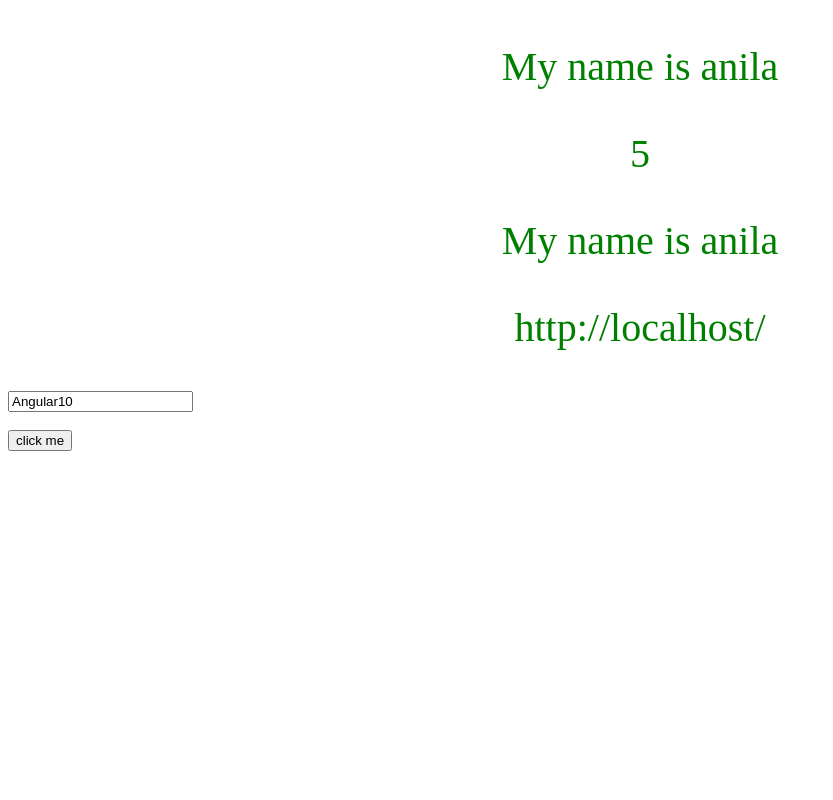
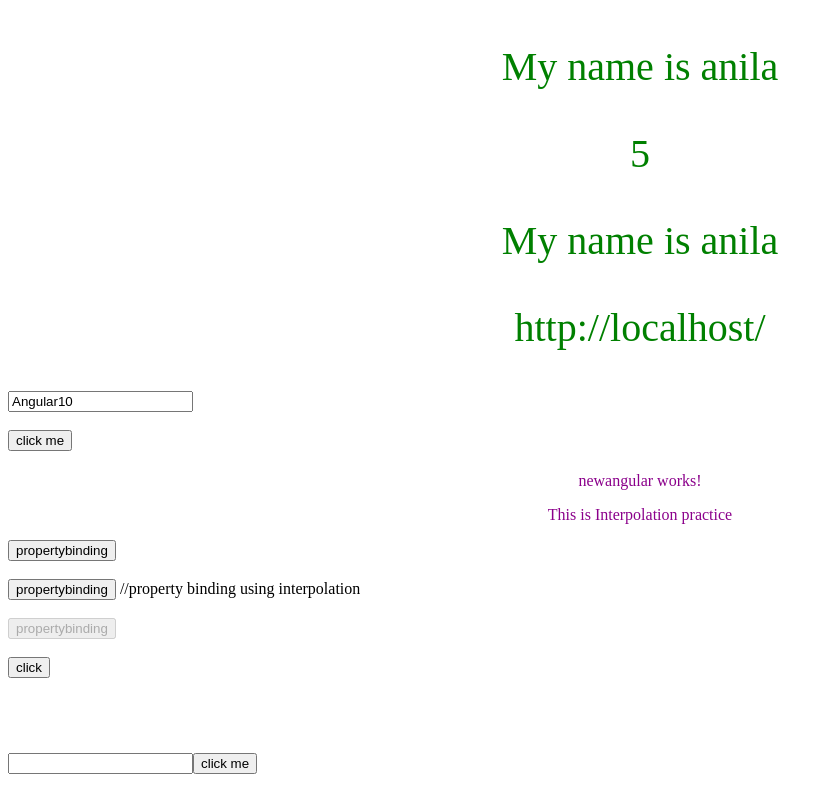
Before and after one commit to anila-aribandi/anila, an Angular app: page / in a window 1280 px wide. Shown: the part 1721-2521 px from the top of the page, without its empty margins (0-833 px from the left). Before the commit the page ends 2193 px from the top, so only its background shows below. Built offline with nearby package versions, Linux system fonts and the light colour scheme.

Commit message:
first commit

```diff
--- a/src/app/app.component.html
+++ b/src/app/app.component.html
@@ -101,3 +101,4 @@ we can change the size of the heading by using style attribute using css font-si
 <app-htmlpractice></app-htmlpractice>
 <app-new></app-new>
 <app-another></app-another>
+<app-newangular></app-newangular>
--- a/src/app/app.module.ts
+++ b/src/app/app.module.ts
@@ -8,6 +8,8 @@ import { PracticeComponent } from './practice/practice.component';
 import { AnotherpracticeComponent } from './anotherpractice/anotherpractice.component';
 import { NewComponent } from './new/new.component';
 import { AnotherComponent } from './another/another.component';
+import { NewangularComponent } from './newangular/newangular.component';
+import { FormsModule } from '@angular/forms';
 
 @NgModule({
   declarations: [
@@ -17,10 +19,12 @@ import { AnotherComponent } from './another/another.component';
     AnotherpracticeComponent,
     NewComponent,
     AnotherComponent,
+    NewangularComponent,
   ],
   imports: [
     BrowserModule,
-    AppRoutingModule
+    AppRoutingModule,
+    FormsModule
   ],
   providers: [],
   bootstrap: [AppComponent]
--- /dev/null
+++ b/src/app/newangular/newangular.component.css
@@ -0,0 +1,4 @@
+p{
+    text-align: center;
+    color: darkmagenta;
+}
--- /dev/null
+++ b/src/app/newangular/newangular.component.html
@@ -0,0 +1,15 @@
+<p>newangular works!</p>
+
+<p>This is {{name}}</p>
+
+<input type="button" value="propertybinding"><br><br>
+<input id="{{myid}}" type="button" value="propertybinding">
+//property binding using interpolation<br><br>
+<input [disabled]="isdisabled" id="{{myid}}" type="button" value="propertybinding"><br><br>
+
+<button (click)="onclick()" type="button"> click </button><br>
+<h1> {{binding}} </h1><br><br><br>
+
+<input [(ngModel)] = data type="text">
+<button type="button"> click me </button>   <br><br>
+{{data}}
--- /dev/null
+++ b/src/app/newangular/newangular.component.ts
@@ -0,0 +1,29 @@
+import { Component, OnInit } from '@angular/core';
+
+@Component({
+  selector: 'app-newangular',
+  templateUrl: './newangular.component.html',
+  styleUrls: ['./newangular.component.css']
+})
+export class NewangularComponent implements OnInit
+{
+
+  public name="Interpolation practice"; //interpolation
+
+  public myid = "123";
+  public isdisabled = true;  //property binding
+
+  public binding = "";  //event binding
+
+  public data="";
+  constructor() { }
+
+  ngOnInit(): void {
+  }
+  onclick(){
+    console.log("event binding"); //this message will dispaly on the console
+    this.binding="eventbinding";
+
+  }
+
+}
```
Also changed, not shown: 1 other file (tests, documents, lock files or other folders).
